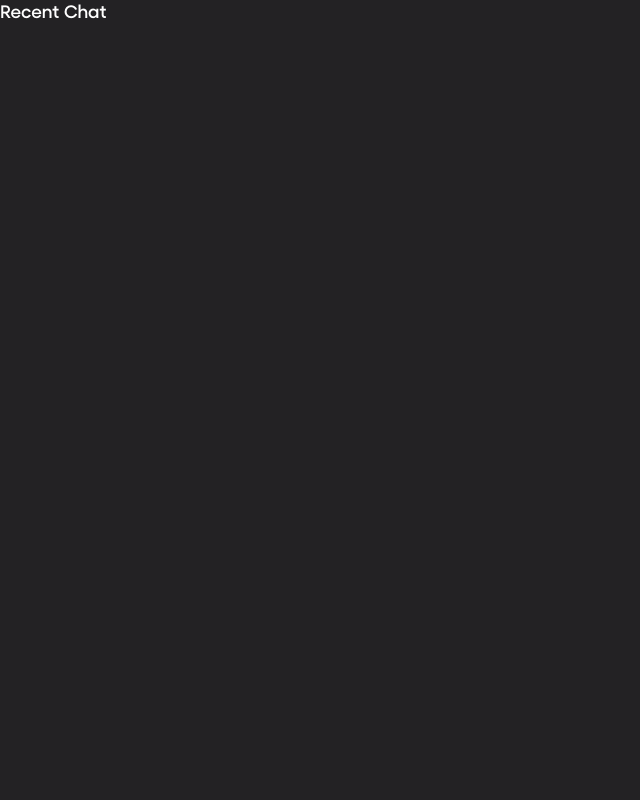
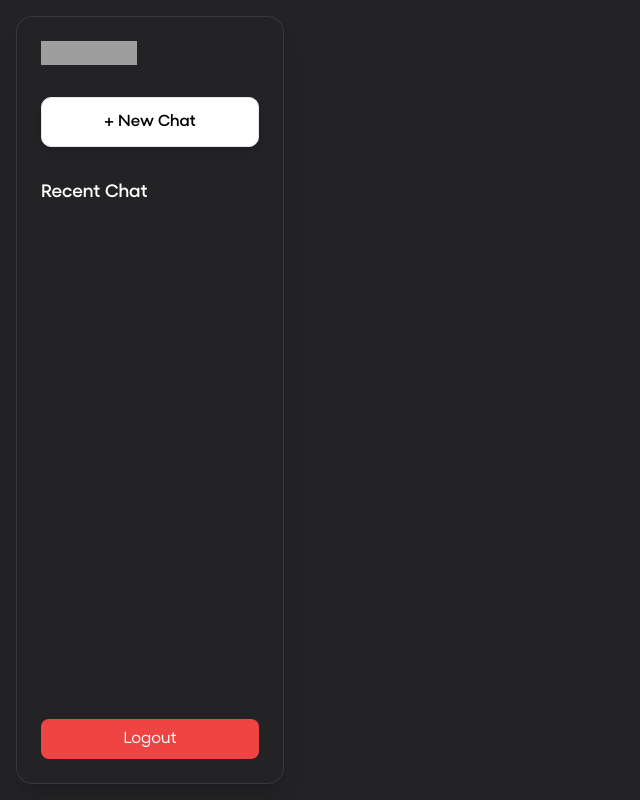
Before and after one commit to anandhu-ks/ai-app, an Angular app: page /chat in a window 1280 px wide. Shown: the whole page, without its empty margins (0-640 px from the left). Built offline with nearby package versions, Linux system fonts and the light colour scheme; grey boxes are pictures that could not be loaded.

Commit message:
add sidenav

```diff
--- a/src/components/chat-interface/chat-interface.component.html
+++ b/src/components/chat-interface/chat-interface.component.html
@@ -1 +1,4 @@
-<p class="text-white font-opentext font-medium text-lg">Recent Chat</p>
+<div class="flex">
+  <app-side-nav />
+
+</div>
--- /dev/null
+++ b/src/components/side-nav/side-nav.component.html
@@ -0,0 +1,34 @@
+<div class="sticky top-0 p-4 min-w-[300px] h-screen">
+  <div
+    class="border border-[rgba(255,255,255,0.1)] rounded-2xl flex flex-col shadow-xl h-full p-6 overflow-y-auto"
+  >
+    <!-- Logo Section -->
+    <div class="flex justify-between">
+      <img
+        class="w-24 h-6"
+        src="https://open-frontend-bucket.s3.amazonaws.com/logos/logo-type-purple.svg"
+        alt="open-logo"
+      />
+    </div>
+
+    <!-- New Chat Button -->
+    <button
+      class="mt-8 bg-white text-black py-3 font-medium text-center rounded-[10px] shadow-md border"
+    >
+      + New Chat
+    </button>
+
+    <div class="font-medium text-lg flex items-center justify-between mt-8">
+      <span> Recent Chat </span>
+    </div>
+
+    <!-- Footer / Logout -->
+    <div class="mt-auto">
+      <button
+        class="w-full py-2 bg-red-500 text-white rounded-lg hover:bg-red-600"
+      >
+        Logout
+      </button>
+    </div>
+  </div>
+</div>
--- a/src/index.html
+++ b/src/index.html
@@ -7,7 +7,7 @@
   <meta name="viewport" content="width=device-width, initial-scale=1">
   <link rel="icon" type="image/x-icon" href="favicon.ico">
 </head>
-<body class="bg-primary">
+<body class="bg-primary text-white font-opentext">
   <app-root></app-root>
 </body>
 </html>
```
Also changed, not shown: src/components/chat-interface/chat-interface.component.ts (+4 -5 lines), src/components/side-nav/side-nav.component.ts (added, +12 -0 lines), src/app/app.component.html (line endings or trailing spaces), src/components/side-nav/side-nav.component.css (added), src/main.svg (added).
